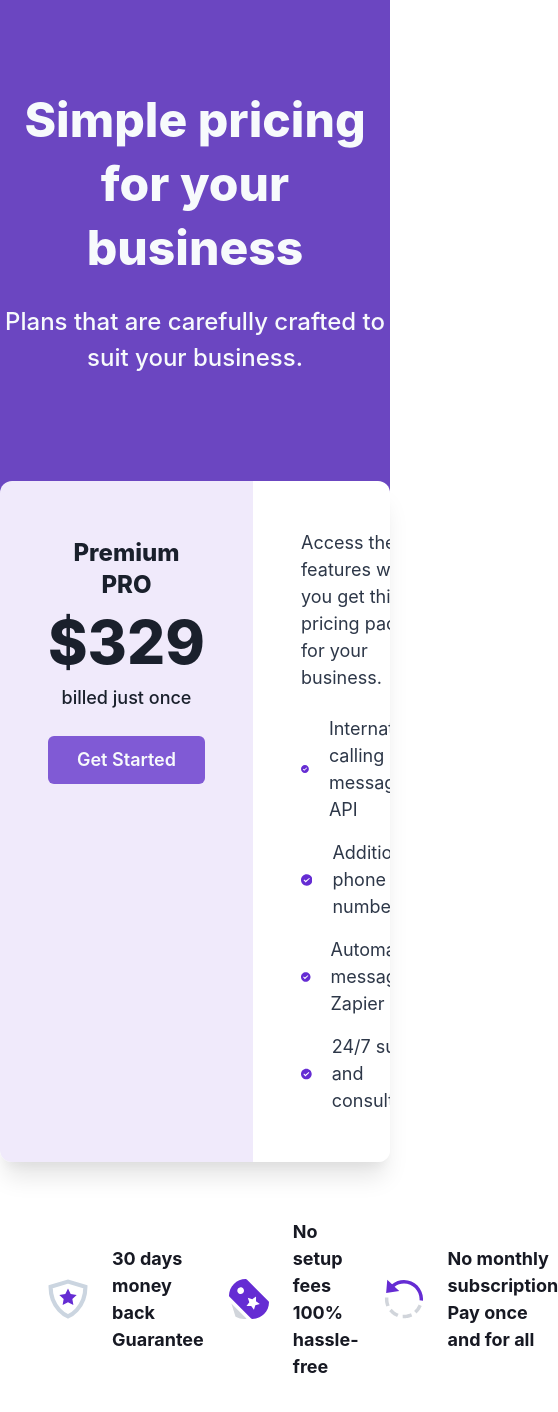
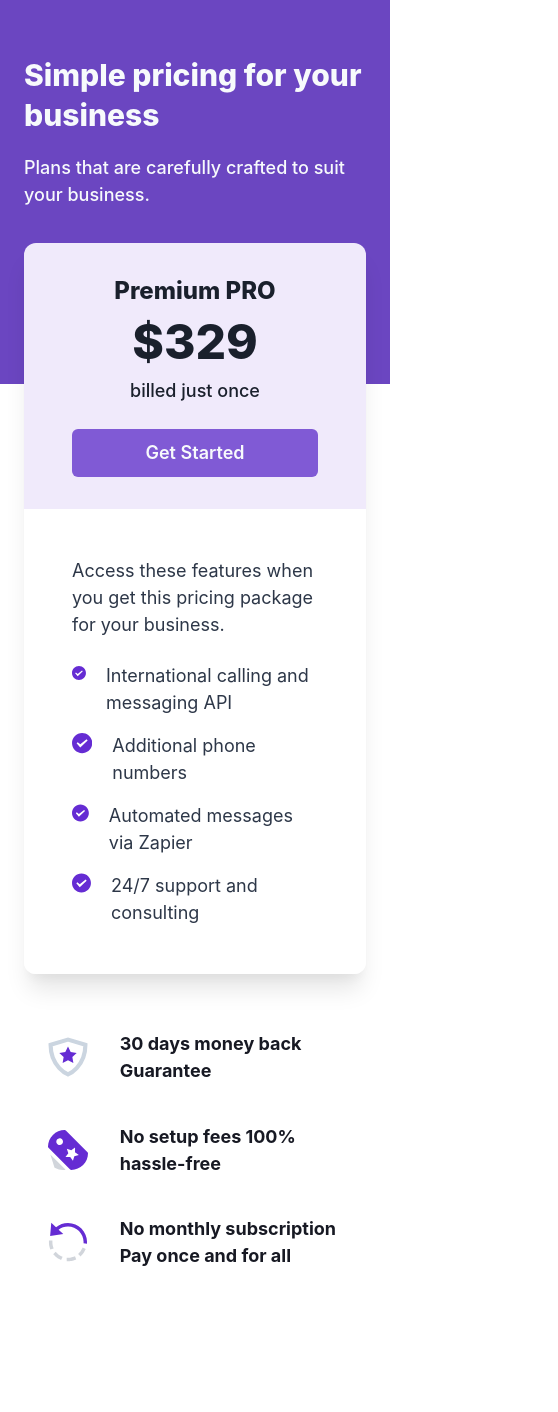
Before and after one commit to adex-badr18/chakra-ui-react, a React (Vite) app: page / in a window 390 px wide. Shown: the top 1412 px of the page, 558 px wide, since content can reach past the window. After the commit the page ends 1325 px from the top, so only its background shows below. Built offline with nearby package versions, Linux system fonts and the light colour scheme.

Commit message:
refactor: Style for responsiveness

```diff
--- a/src/components/Features.tsx
+++ b/src/components/Features.tsx
@@ -9,7 +9,7 @@ interface FeatureProps extends StackProps {
 export const Feature = (props: FeatureProps) => {
     const { children, icon, ...rest } = props;
     return (
-        <HStack {...rest} spacing='1.5em'>
+        <HStack {...rest} spacing={['1.98em', '1.98em', '1.5em']}>
             <Icon as={icon} boxSize={'2.5rem'} />
             <Text fontSize='1.125rem' fontWeight='bold' textAlign='left'>{children}</Text>
         </HStack>
@@ -20,7 +20,7 @@ export const Feature = (props: FeatureProps) => {
 export const Features = () => {
     return (
         <Box maxW='994px' mx='auto' px='48px' my='3.5rem'>
-            <Stack color='#171923' spacing='1.56rem' direction='row'>
+            <Stack color='#171923' spacing={['2.4em', '2.4em', '1.56rem']} direction={['column', 'column', 'row']}>
                 <Feature icon={MoneyBackGuarantee}>
                     30 days money back Guarantee
                 </Feature>
--- a/src/components/Header.tsx
+++ b/src/components/Header.tsx
@@ -2,9 +2,9 @@ import { Box, Heading, Text } from "@chakra-ui/react";
 
 export const Header = () => {
     return (
-        <Box bg='#6B46C1' color='#F7FAFC' pt='5.53em' pb='15.39em'>
-            <Heading textAlign='center' fontSize='3rem' fontWeight='800'>Simple pricing for your business</Heading>
-            <Text textAlign='center' mt='1em' fontSize='1.5rem' fontWeight='500'>Plans that are carefully crafted to suit your business.</Text>
+        <Box bg='#6B46C1' color='#F7FAFC' px='1.5rem' pt={['3.5em', '5.53em']} pb={['11em', '15.39em']}>
+            <Heading textAlign={['left', 'left', 'center']} fontSize={['1.875rem', '1.875rem', '3rem']} fontWeight='800'>Simple pricing for your business</Heading>
+            <Text textAlign={['left', 'left', 'center']} mt='1em' fontSize={['1.125rem', '1.125rem', '1.5rem']} fontWeight='500'>Plans that are carefully crafted to suit your business.</Text>
         </Box>
     )
 }
--- a/src/components/Pricing.tsx
+++ b/src/components/Pricing.tsx
@@ -4,8 +4,8 @@ import { CheckIcon } from "../icons/Icons";
 export const ListItem = (props: StackProps) => {
     const { children, ...rest } = props;
     return (
-        <HStack as='li' spacing='20px' {...rest}>
-            <Icon as={CheckIcon} w='22px' h='22px' />
+        <HStack as='li' spacing='20px' align={'flex-start'} {...rest}>
+            <Icon as={CheckIcon} boxSize={'22px'} flexShrink={0} />
             <Text>{children}</Text>
         </HStack>
     )
@@ -13,13 +13,14 @@ export const ListItem = (props: StackProps) => {
 
 export const Pricing = () => {
     return (
+        <Box px='1.5rem'>
             <Box maxW='994px' mx='auto' mt='-141px' borderRadius='xl' overflow='hidden' boxShadow='0px 10px 10px -5px rgba(0, 0, 0, 0.04), 0px 20px 25px -5px rgba(0, 0, 0, 0.10)'>
-            <Flex>
-                <Stack as='div' spacing='0.7rem' bg='#F0EAFB' px='3em' py='3.5em' w='378px'>
+                <Flex direction={['column', 'column', 'row']}>
+                    <Stack as='div' spacing='0.7rem' bg='#F0EAFB' px='3em' py={['2em', '2em', '3.5em']} w={[null, null, '378px']}>
                         <Text fontSize='1.5rem' lineHeight='2rem' fontWeight='800' textAlign='center'>Premium PRO</Text>
-                    <Text fontSize='3.75rem' lineHeight='100%' fontWeight='800' textAlign='center'>$329</Text>
+                        <Text fontSize={['3rem', '3rem', '3.75rem']} lineHeight='100%' fontWeight='800' textAlign='center'>$329</Text>
                         <Text fontSize='1.125rem' lineHeight='1.75rem' fontWeight='500' textAlign='center'>billed just once</Text>
-                    <Button bg='#805AD5' size='lg' color='#F7FAFC' w='100%' mt='0.8rem' _hover={{bgColor: '#6053D0'}}>Get Started</Button>
+                        <Button bg='#805AD5' size='lg' color='#F7FAFC'  mt='0.8rem' _hover={{ bgColor: '#6053D0' }}>Get Started</Button>
                     </Stack>
 
                     <Box color='#2D3748' bg='white' fontSize='18px' p='48px'>
@@ -34,5 +35,6 @@ export const Pricing = () => {
                     </Box>
                 </Flex>
             </Box>
+        </Box>
     )
 }
```
Lines whose indentation alone changed are shown as unchanged.
